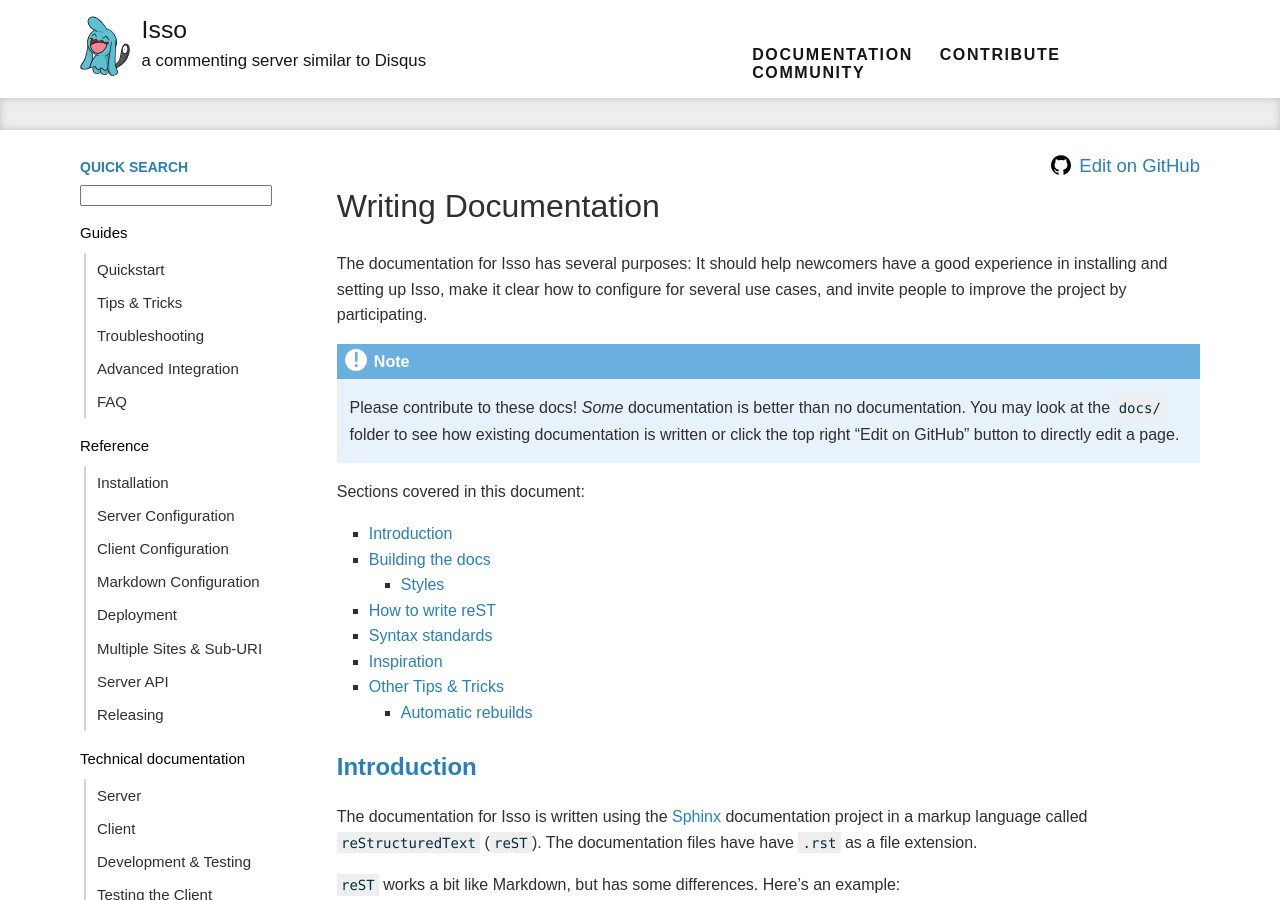
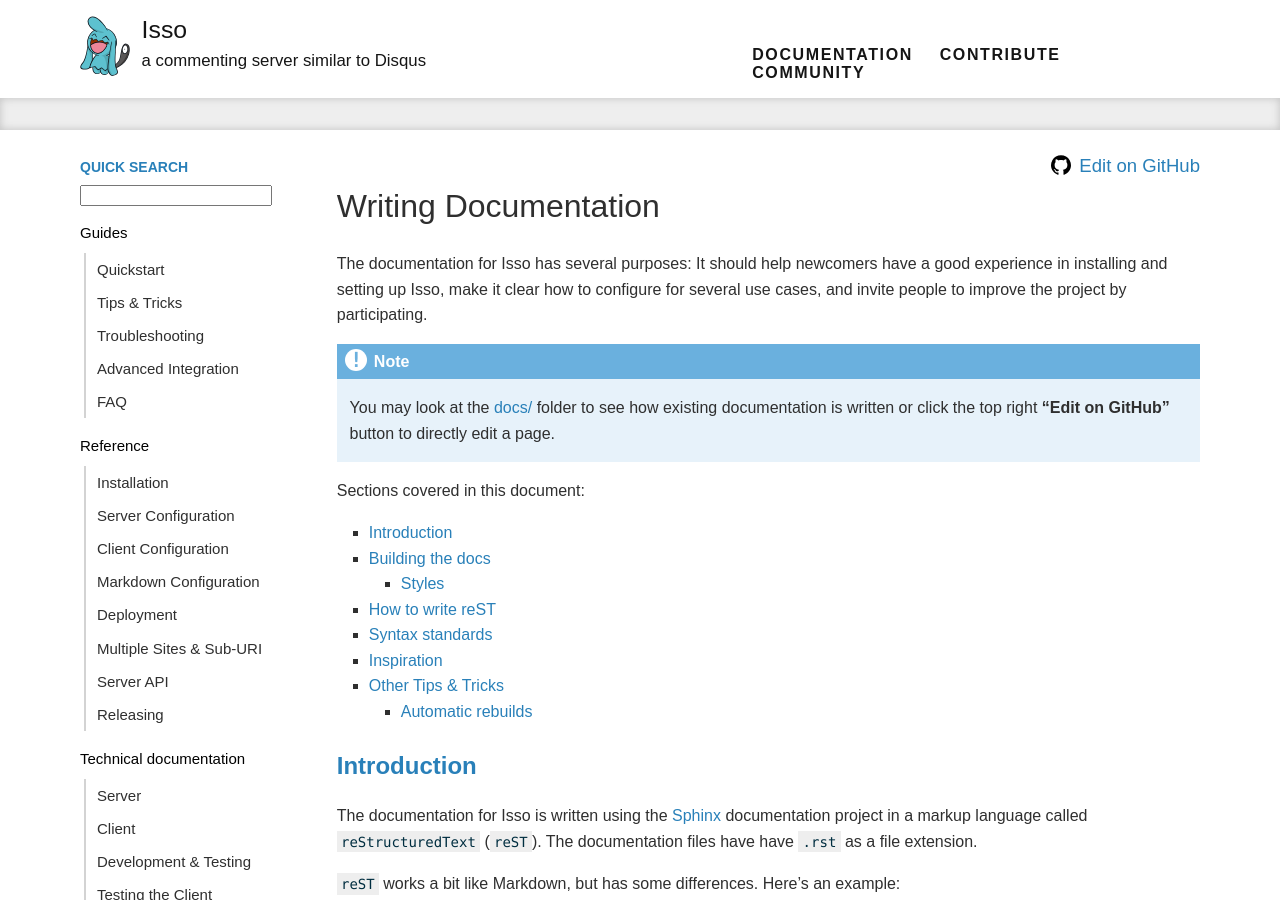
Before and after one commit to isso-comments/isso, a Sphinx documentation site: the page built from docs/docs/contributing/documentation.rst, in a window 1280 px wide and 900 px high. Built offline with Sphinx 7.4.7, drawn with Linux system fonts in a browser that asks for light colours; some of the changed text lies outside the part shown.

Commit message:
docs: contrib/docs: Mention commento contrib, nits

```diff
--- a/docs/docs/contributing/documentation.rst
+++ b/docs/docs/contributing/documentation.rst
@@ -7,10 +7,11 @@
 participating.
 
 .. note::
-   Please contribute to these docs! *Some* documentation is better than no
-   documentation. You may look at the ``docs/`` folder to see how existing
-   documentation is written or click the top right "Edit on GitHub" button to
-   directly edit a page.
+   You may look at the `docs/`_ folder to see how existing documentation is
+   written or click the top right **"Edit on GitHub"** button to directly edit
+   a page.
+
+.. _docs/: https://github.com/posativ/isso/tree/master/docs
 
 Sections covered in this document:
 
--- a/docs/docs/contributing/index.rst
+++ b/docs/docs/contributing/index.rst
@@ -101,6 +101,8 @@
 - Link to related issues or references
 - Ideally, how to verify that this commit does what it says
 
+The `commento docs`_ have a more extensive explanation of good commits.
+
 This is an example of a **good commit:**
 
 .. code-block::
@@ -129,6 +131,8 @@
 
 It does not tell the reviewer which part is affected, why it is necessary or
 why this particular way of doing things was chosen.
+
+.. _commento docs: https://docs.commento.io/contributing/development-guidelines.html
 
 Considerations when submitting changes
 --------------------------------------
```
Also changed, not shown: other parts of docs/docs/contributing/documentation.rst (+2 -1 lines).
